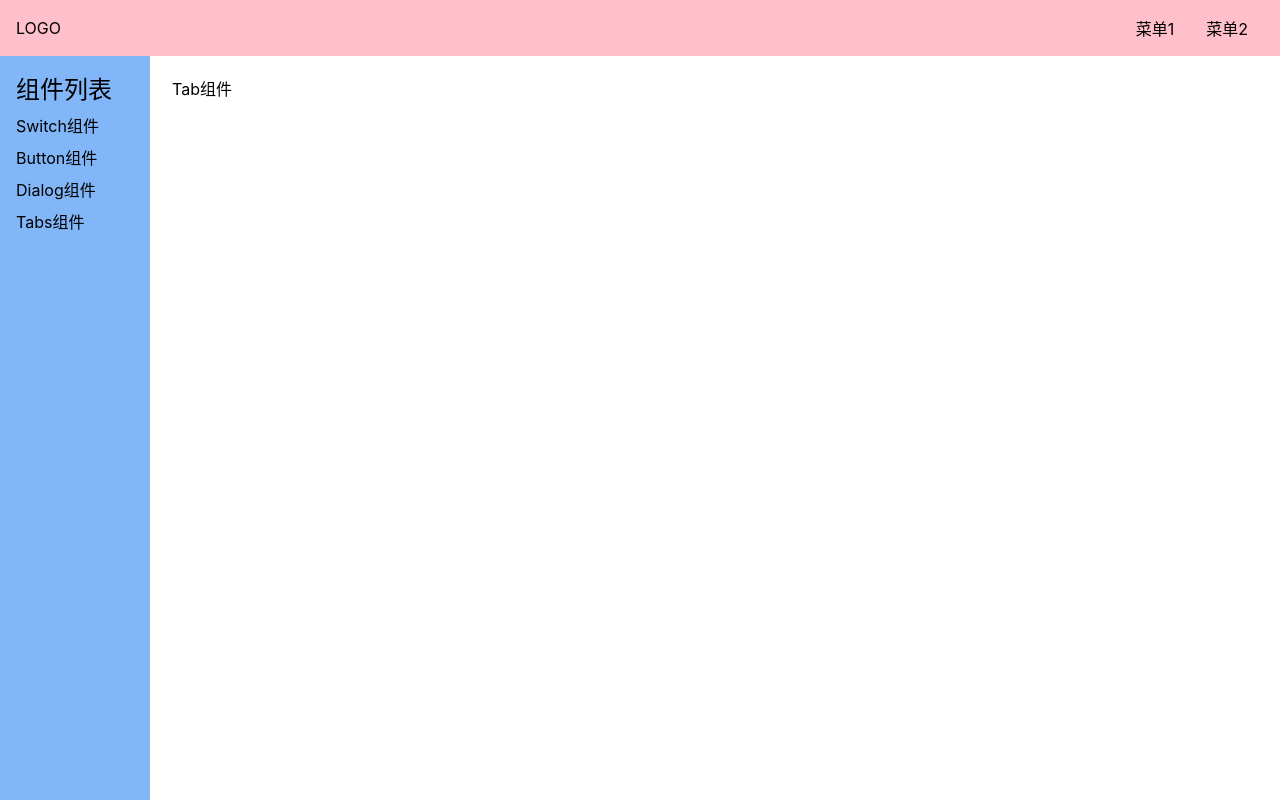
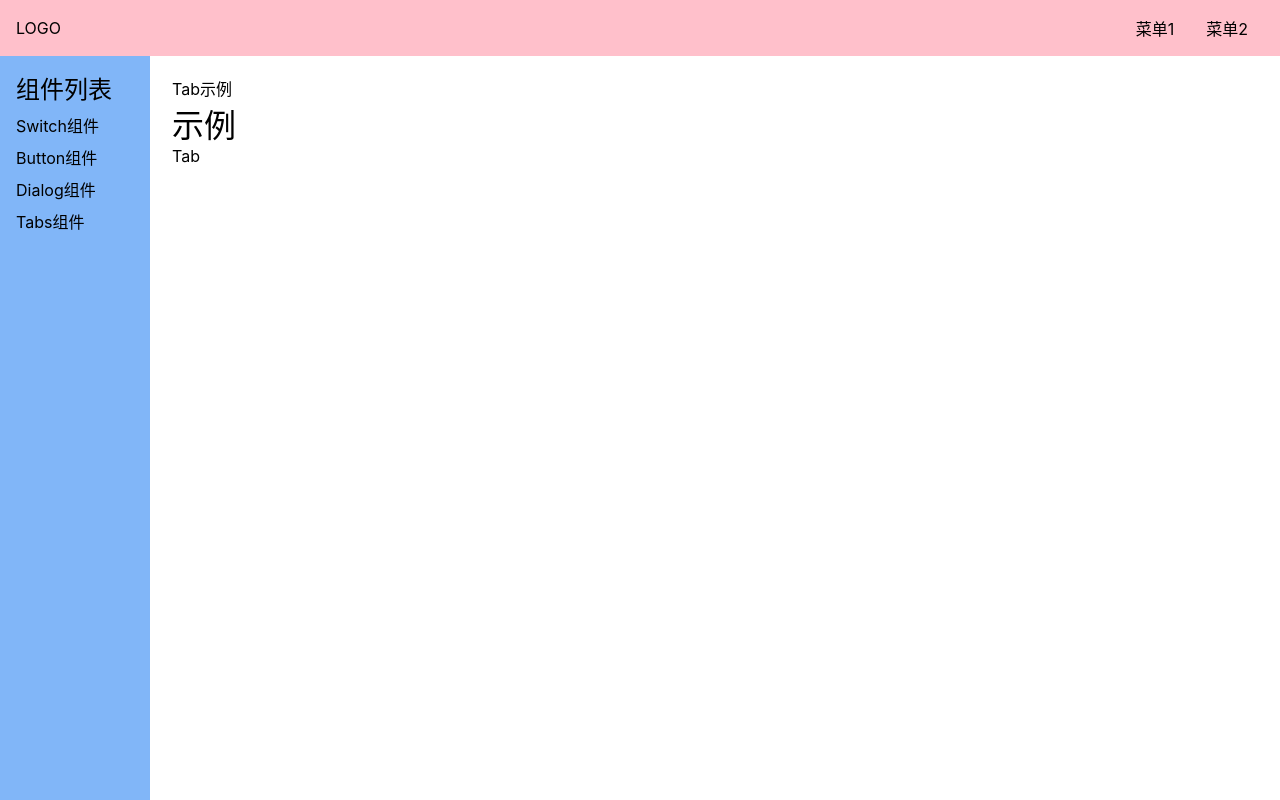
Before and after one commit to limo-chen/BabieUI, a Vue app: page /#/doc/Tabs in a window 1280 px wide. Built offline with nearby package versions, Linux system fonts and the light colour scheme.

Commit message:
创建Tab以及Tabs组件

```diff
--- /dev/null
+++ b/src/lib/TabDemo.vue
@@ -0,0 +1,3 @@
+<template>
+  <div>Tab组件</div>
+</template>
--- /dev/null
+++ b/src/lib/TabsDemo.vue
@@ -0,0 +1,3 @@
+<template>
+  <div>Tab</div>
+</template>
--- a/src/views/Tabs.vue
+++ b/src/views/Tabs.vue
@@ -1 +1,18 @@
-<template><div>Tab组件</div></template>
+<template>
+  <div>Tab示例</div>
+  <h1>示例</h1>
+  <TabsDemo>
+    <TabDemo title="导航一">内容一</TabDemo>
+    <TabDemo title="导航二">内容二</TabDemo>
+  </TabsDemo>
+</template>
+<script lang="ts">
+import TabDemo from "../lib/TabDemo.vue";
+import TabsDemo from "../lib/TabsDemo.vue";
+export default {
+  components: {
+    TabDemo,
+    TabsDemo,
+  },
+};
+</script>
```
